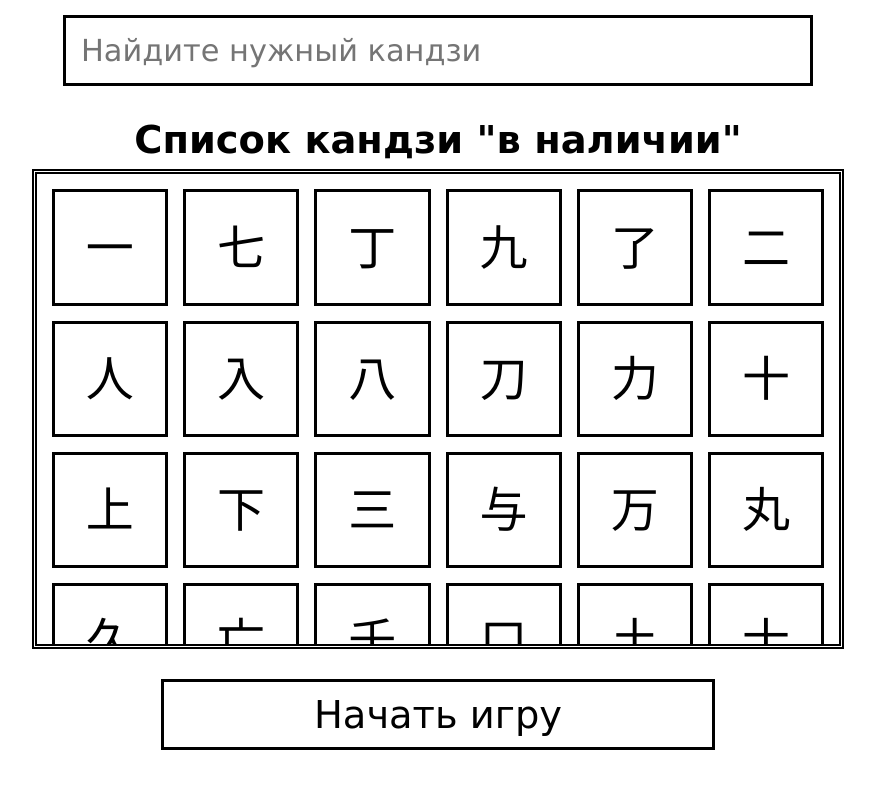
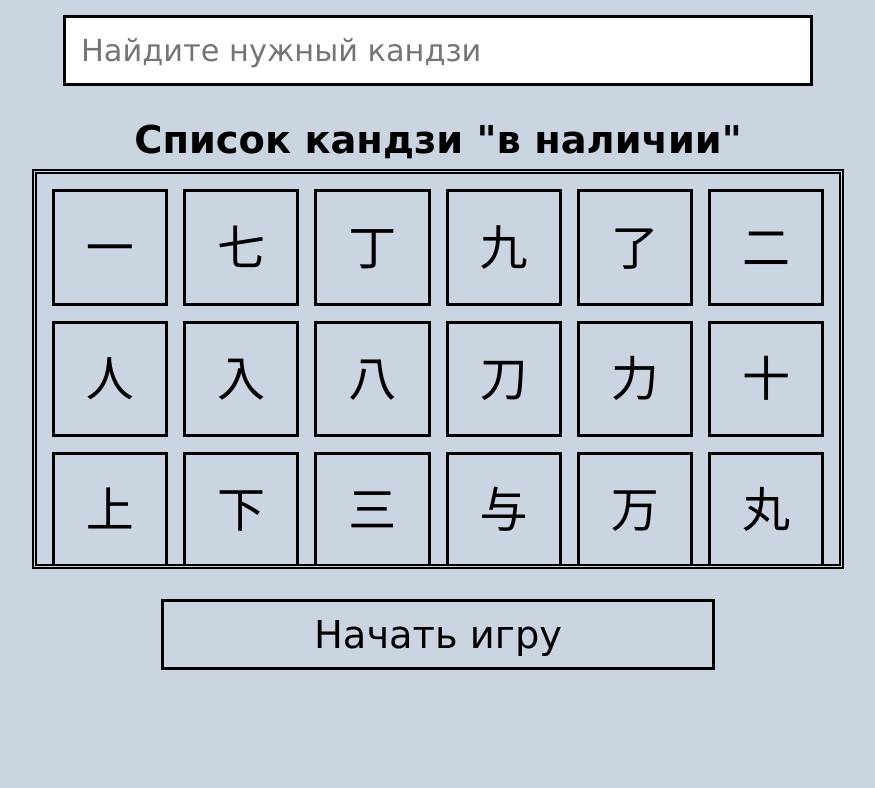
Before and after one commit to avs-ht/kanji-play, a React (Vite) app: page / in a window 1280 px wide. Shown: the top 788 px of the page, without its empty margins (202-1077 px from the left). Built offline with nearby package versions, Linux system fonts and the light colour scheme.

Commit message:
Select kanji action

```diff
--- a/package.json
+++ b/package.json
@@ -10,7 +10,6 @@
     "preview": "vite preview"
   },
   "dependencies": {
-    "@reduxjs/toolkit": "^2.2.1",
     "@tanstack/react-query": "^5.22.2",
     "@tanstack/react-router": "^1.16.6",
     "@tanstack/router-devtools": "^1.16.6",
@@ -18,9 +17,8 @@
     "clsx": "^2.1.0",
     "react": "^18.2.0",
     "react-dom": "^18.2.0",
-    "react-hook-form": "^7.50.1",
-    "react-redux": "^9.1.0",
-    "ts-node": "^10.9.2"
+    "ts-node": "^10.9.2",
+    "zustand": "^4.5.1"
   },
   "devDependencies": {
     "@tanstack/router-vite-plugin": "^1.16.5",
--- a/src/index.css
+++ b/src/index.css
@@ -4,4 +4,5 @@
 
 body {
     font-family: 'Lucida Sans', 'Lucida Sans Regular', 'Lucida Grande', 'Lucida Sans Unicode', Geneva, Verdana, sans-serif !important;
+    background-color: rgb(203 213 225);
 }
--- a/src/pages/main-page/searchComponent/searchField.tsx
+++ b/src/pages/main-page/searchComponent/searchField.tsx
@@ -1,8 +1,23 @@
+import useKanjiStore from '@/stores/kanjiStore'
 import styles from './searchField.module.scss'
 const SearchField = () => {
+    const fieldKanji = useKanjiStore(state => state.fieldKanji)
+    const setFieldKanji = useKanjiStore(state => state.setFieldKanji)
+
+    function onChangeHandler(e : React.ChangeEvent<HTMLInputElement>) {
+        setFieldKanji(e.target.value)
+    }
+
     return (
         <>
-            <input placeholder='Найдите нужный кандзи' type="text" className={styles.field}/>
+            <input
+            onChange={
+                (e) => onChangeHandler(e)
+            }
+            placeholder='Найдите нужный кандзи'
+            type="text"
+            className={styles.field}
+            value={fieldKanji}/>
         </>
     )
 }
--- a/src/pages/main-page/searchComponent/searchResult.module.scss
+++ b/src/pages/main-page/searchComponent/searchResult.module.scss
@@ -5,7 +5,7 @@
     padding: 15px;
     border: 5px double black;
     gap: 15px;
-    max-height: 60vh;
+    max-height: 50vh;
     overflow: auto;
     scroll-padding-block: 15px;
     margin-bottom: 20px;
@@ -23,6 +23,10 @@
     @media (max-width: 375px) {
         grid-template-columns: repeat(3, 1fr);
     }
+    &.notFinded {
+        grid-template-columns: 1fr;
+        text-align: center;
+    }
 }
 .resultButton {
     line-height: 1;
@@ -30,10 +34,16 @@
     font-size: 3rem;
     border: 3px solid black;
     padding: 5px;
+    &.selected {
+        background-color: white !important;
+    }
+
     @media (max-width: 575px) {
         font-size: 2.3rem;
     }
+
 }
+
 
 .title {
     font-size: clamp(1.3rem, 3.7vw,2.4rem);
--- a/src/pages/main-page/searchComponent/searchResult.tsx
+++ b/src/pages/main-page/searchComponent/searchResult.tsx
@@ -1,17 +1,64 @@
+import clsx from 'clsx'
 import styles from './searchResult.module.scss'
 import KANJI from '@/constants/const'
+import { useMemo, useState } from 'react'
+import useKanjiStore from '@/stores/kanjiStore'
+
+const ResultButton: React.FC<{kanji: string}> = ({kanji}) => {
+    const selectedKanji = useKanjiStore(state => state.selectedKanji)
+    const addKanji = useKanjiStore(state => state.addSelectedKanji)
+    const deleteKanji = useKanjiStore(state => state.deleteSelectedKanji)
+    const [isSelected, setSelected] = useState<boolean>(selectedKanji.includes(kanji))
+    return (
+        <button
+        className={clsx(styles.resultButton, isSelected && styles.selected  )}
+        type="button"
+        onClick={() => {
+            setSelected(!isSelected)
+            if (isSelected) {
+                deleteKanji(kanji)
+                return
+            }
+            addKanji(kanji)
+        }}>
+            {kanji}
+        </button>
+    )
+}
+
 const SearchResult = () => {
+    const fieldKanji = useKanjiStore(state => state.fieldKanji)
+    const isEmpty = fieldKanji === ""
+    const isInKanji = KANJI.indexOf(fieldKanji) !== -1
+    const notFinded = !isEmpty && !isInKanji
+
+    const showed = useMemo(() => {
+        if (isEmpty) {
+            return (
+                <>
+                {
+                    KANJI.map(kanji => {
+                        return (
+                            <ResultButton key={kanji} kanji={kanji}/>
+                        )
+                    })
+                }
+                </>
+            )
+        }
+        if (!isEmpty && isInKanji) {
+            return  <ResultButton kanji={fieldKanji}/>
+        }
+
+        if (notFinded) {
+            return "Такого кандзи не было найдено!"
+        }
+    }, [fieldKanji])
     return (
         <>
         <h2 className={styles.title}>Список кандзи "в наличии"</h2>
-        <div className={styles.resultContainer}>
-            {
-                KANJI.map(kanji => {
-                    return (
-                        <button className={styles.resultButton} key={kanji}>{kanji}</button>
-                    )
-                })
-            }
+        <div className={clsx(styles.resultContainer, notFinded && styles.notFinded)}>
+            {showed}
         </div>
         </>
     )
--- /dev/null
+++ b/src/stores/kanjiStore.ts
@@ -0,0 +1,17 @@
+import IKanjiStore from "@/types/kanjiStore"
+import { create } from "zustand"
+
+const useKanjiStore = create<IKanjiStore>((set) => ({
+    fieldKanji: "",
+    selectedKanji: [],
+    setFieldKanji: (kanji) => set(() => ({fieldKanji: kanji})),
+    addSelectedKanji: (kanji) => set((state) => ({selectedKanji: [kanji, ...state.selectedKanji]})),
+    deleteSelectedKanji: (kanji) => set((state) => {
+        const index = state.selectedKanji.indexOf(kanji)
+        return {
+            selectedKanji: [...state.selectedKanji.slice(0, index), ...state.selectedKanji.slice(index+1)]
+        }
+    })
+}))
+
+export default useKanjiStore
--- /dev/null
+++ b/src/types/kanjiStore.ts
@@ -0,0 +1,7 @@
+export default interface IKanjiStore {
+    fieldKanji: string
+    selectedKanji: string[]
+    setFieldKanji: (kanji: string) => void
+    addSelectedKanji: (kanji: string) => void
+    deleteSelectedKanji: (kanji: string) => void
+}
```
Also changed, not shown: 2 other files (tests, documents, lock files or other folders).
